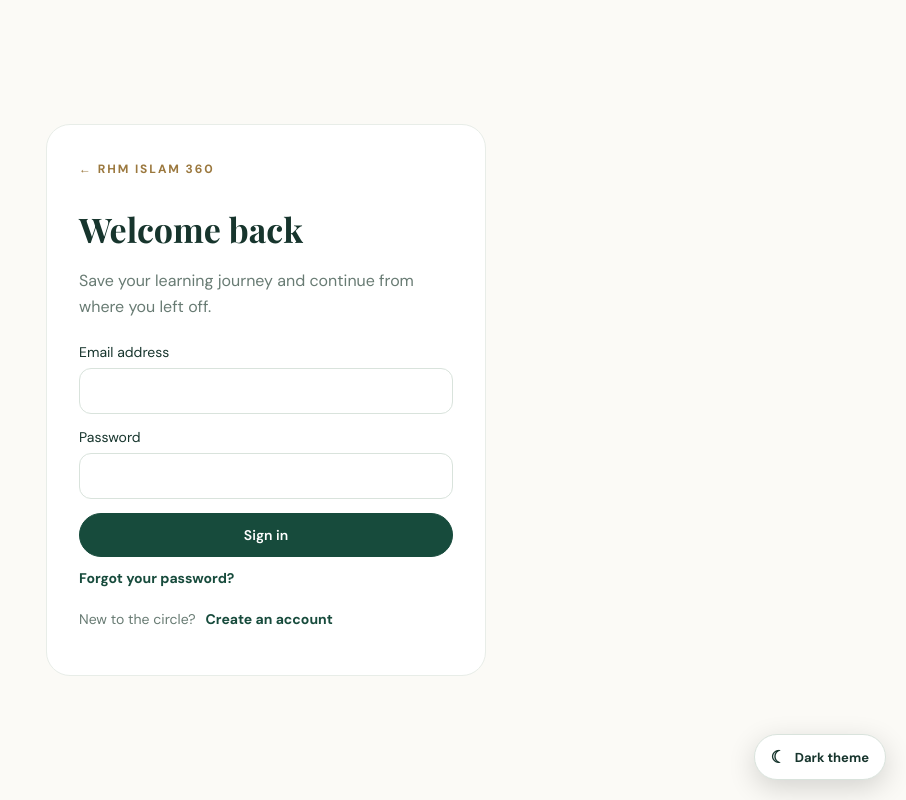
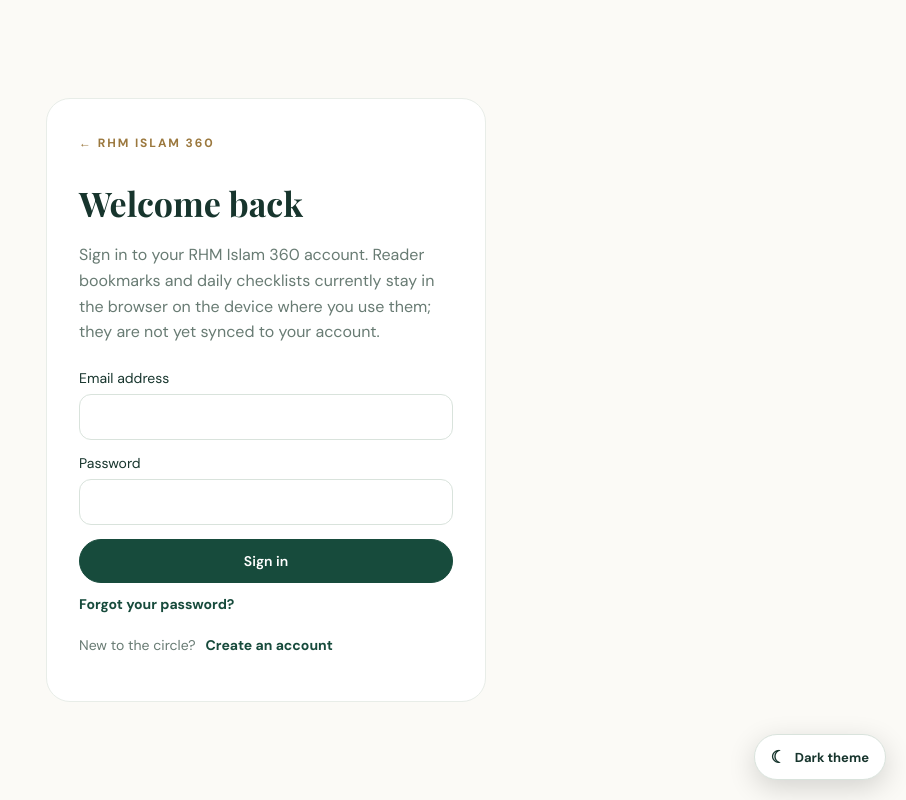
Before and after one commit to muhammadhadiurrehman7-max/rhm-islamic-circle, a Next.js app: page /login in a window 1280 px wide. Shown: the whole page, without its empty margins (374-1280 px from the left). Built offline with nearby package versions, Linux system fonts and the light colour scheme; a web font is replaced by a local one.

Commit message:
Clarify local-only learning preferences on sign-in

```diff
--- a/app/login/page.tsx
+++ b/app/login/page.tsx
@@ -43,7 +43,7 @@ export default function LoginPage() {
       <section style={{ width: "100%", maxWidth: 440, padding: 32, borderRadius: 24, background: "white", border: "1px solid #e8ede8" }}>
         <Link href="/" className="eyebrow">← RHM Islam 360</Link>
         <h1 style={{ fontFamily: '"Playfair Display",serif', fontSize: 34, marginBottom: 8 }}>{mode === "signin" ? "Welcome back" : "Create your account"}</h1>
-        <p style={{ color: "var(--muted)", lineHeight: 1.6 }}>Save your learning journey and continue from where you left off.</p>
+        <p style={{ color: "var(--muted)", lineHeight: 1.6 }}>Sign in to your RHM Islam 360 account. Reader bookmarks and daily checklists currently stay in the browser on the device where you use them; they are not yet synced to your account.</p>
         <form onSubmit={handleSubmit} style={{ display: "grid", gap: 14, marginTop: 24 }}>
           <label style={{ display: "grid", gap: 7, fontSize: 14 }}>Email address
             <input required type="email" autoComplete="email" value={email} onChange={e => setEmail(e.target.value)} style={fieldStyle} />
```
